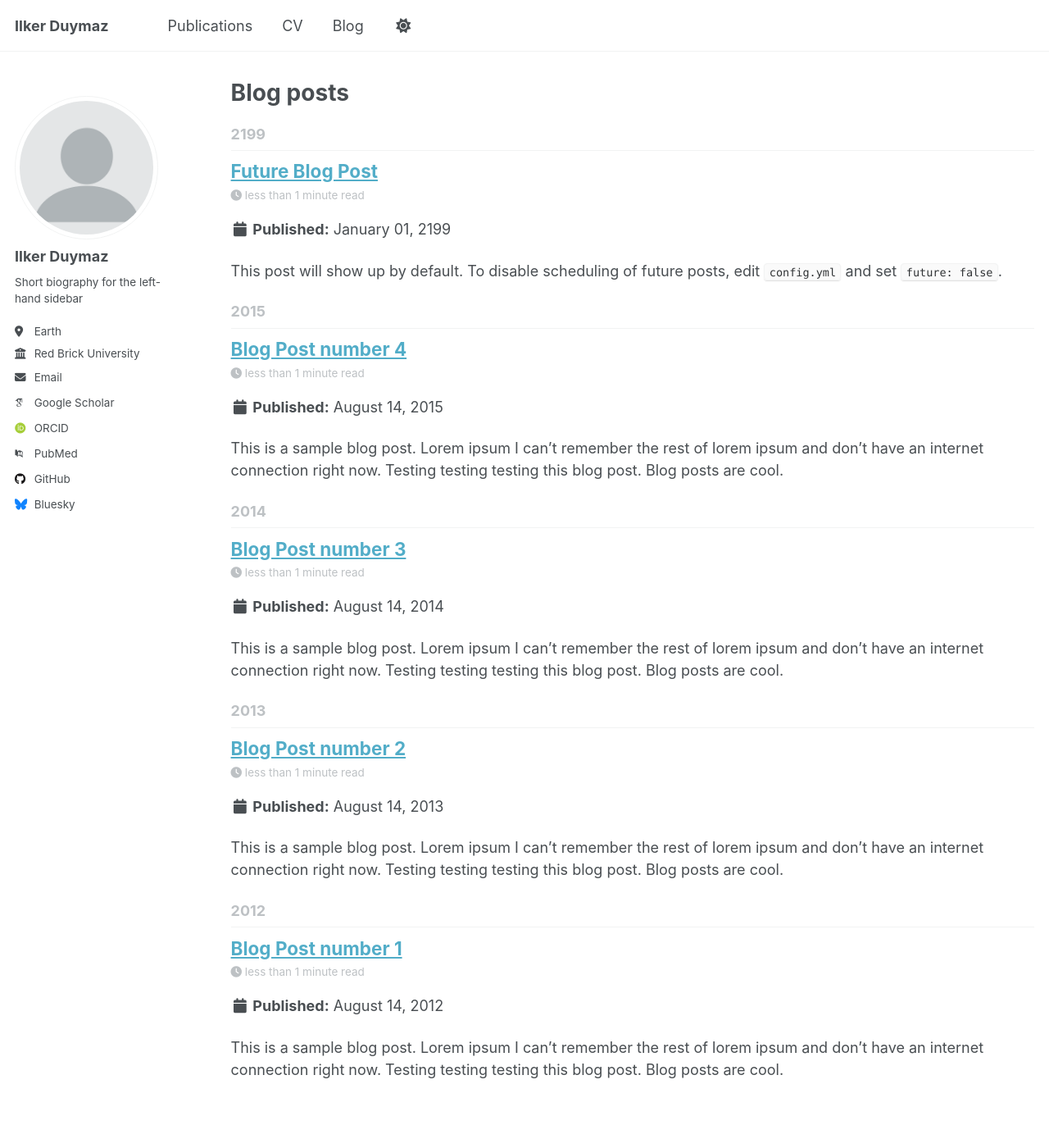
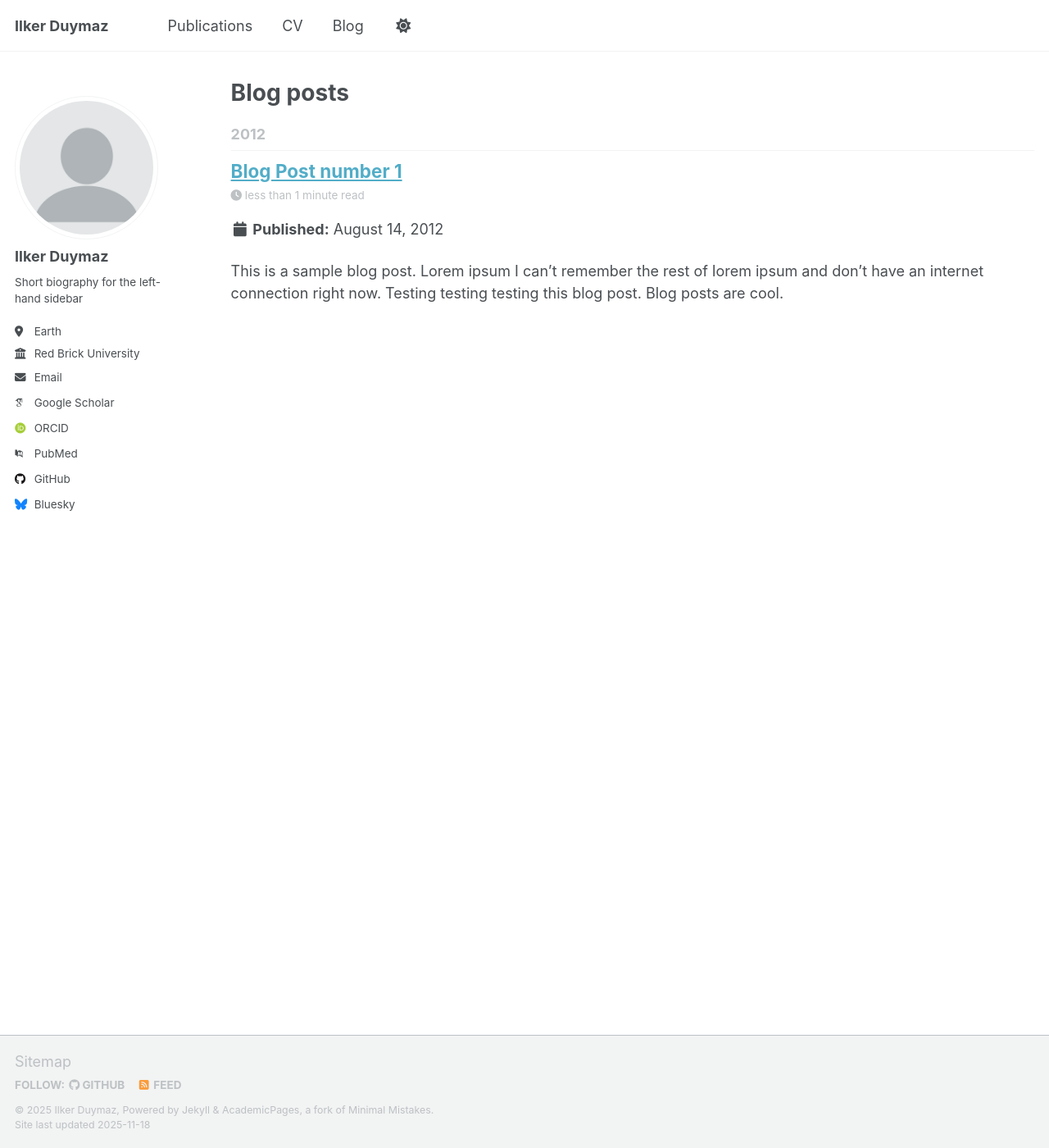
Before and after one commit to ilkerduymaz/ilkerduymaz.github.io, a Jekyll site: the page built from _pages/year-archive.html, in a window 1280 px wide and 1400 px high. Shown: the whole window at 82% size. Built offline with Jekyll 4.4.1, drawn with Linux system fonts in a browser that asks for light colours; some web fonts are replaced; a script that is not in the unit is left out.

```diff
--- a/_posts/2013-08-14-blog-post-2.md
+++ /dev/null
@@ -1,20 +0,0 @@
----
-title: 'Blog Post number 2'
-date: 2013-08-14
-permalink: /posts/2013/08/blog-post-2/
-tags:
-  - cool posts
-  - category1
-  - category2
----
-
-This is a sample blog post. Lorem ipsum I can't remember the rest of lorem ipsum and don't have an internet connection right now. Testing testing testing this blog post. Blog posts are cool.
-
-Headings are cool
-======
-
-You can have many headings
-======
-
-Aren't headings cool?
-------
--- a/_posts/2014-08-14-blog-post-3.md
+++ /dev/null
@@ -1,20 +0,0 @@
----
-title: 'Blog Post number 3'
-date: 2014-08-14
-permalink: /posts/2014/08/blog-post-3/
-tags:
-  - cool posts
-  - category1
-  - category2
----
-
-This is a sample blog post. Lorem ipsum I can't remember the rest of lorem ipsum and don't have an internet connection right now. Testing testing testing this blog post. Blog posts are cool.
-
-Headings are cool
-======
-
-You can have many headings
-======
-
-Aren't headings cool?
-------
--- a/_posts/2199-01-01-future-post.md
+++ /dev/null
@@ -1,11 +0,0 @@
----
-title: 'Future Blog Post'
-date: 2199-01-01
-permalink: /posts/2012/08/blog-post-4/
-tags:
-  - cool posts
-  - category1
-  - category2
----
-
-This post will show up by default. To disable scheduling of future posts, edit `config.yml` and set `future: false`.
```
Also changed, not shown: _posts/2015-08-14-blog-post-4.md (deleted, +0 -20 lines), _publications/2009-10-01-paper-title-number-1.md (+0 -2 lines).
